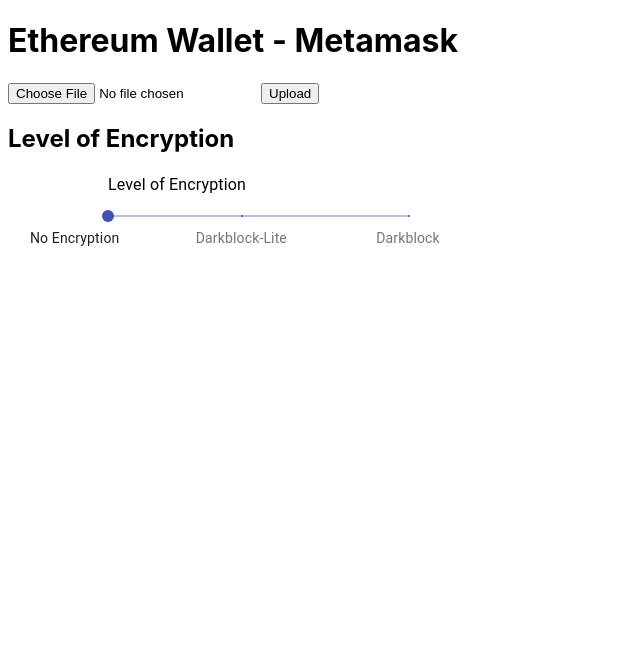
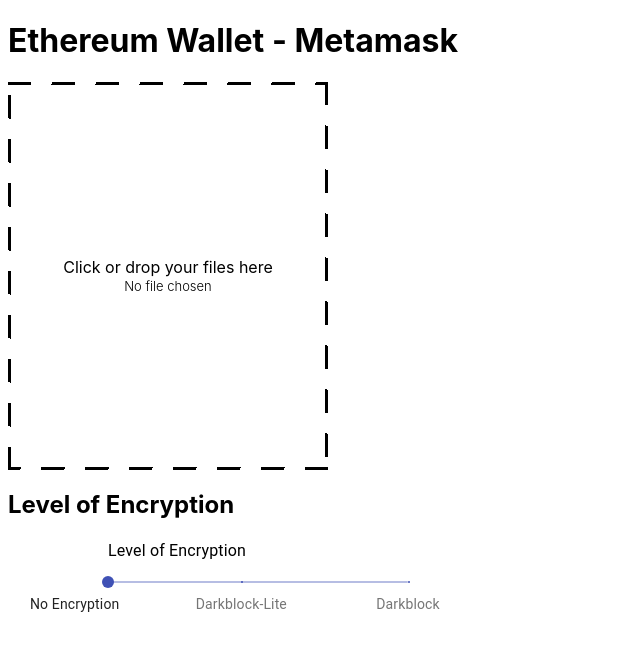
Before and after one commit to eric-blackmath/darkblock-web, a React (Create React App) app: page / in a window 1280 px wide. Shown: the top 650 px of the page, without its empty margins (0-640 px from the left). Built offline with nearby package versions, Linux system fonts and the light colour scheme; no server answers.

Commit message:
starting node server

```diff
--- a/package.json
+++ b/package.json
@@ -7,6 +7,10 @@
     "@testing-library/jest-dom": "^5.11.4",
     "@testing-library/react": "^11.1.0",
     "@testing-library/user-event": "^12.1.10",
+    "cors": "^2.8.5",
+    "express": "^4.17.1",
+    "jquery": "^3.6.0",
+    "multer": "^1.4.2",
     "node-sass": "^5.0.0",
     "react": "^17.0.2",
     "react-dom": "^17.0.2",
--- a/src/App.scss
+++ b/src/App.scss
@@ -1,3 +1,101 @@
-.container{
-    margin: 8px;
+.container {
+  margin: 8px;
 }
+
+.file-drop-area {
+  position: relative;
+  display: flex;
+  align-items: center;
+  flex-direction: column;
+  width: 450px;
+  max-width: 100%;
+  padding: 175px 10px;
+  // border: 4px dashed white;
+  // border-radius: 3px;
+  transition: 0.2s;
+  &.is-active {
+    background-color: rgba(255, 255, 255, 0.05);
+  }
+}
+
+.fake-btn {
+  flex-shrink: 0;
+  background-color: rgba(255, 255, 255, 0.04);
+  border: 1px solid rgba(255, 255, 255, 0.1);
+  border-radius: 3px;
+  padding: 8px 15px;
+  margin-right: 10px;
+  font-size: 12px;
+  text-transform: uppercase;
+  display: none;
+}
+
+.file-msg {
+  font-size: small;
+  font-weight: 300;
+  line-height: 1.4;
+  white-space: nowrap;
+  overflow: hidden;
+  text-overflow: ellipsis;
+  max-width: 75%;
+}
+
+.file-input {
+  position: absolute;
+  left: 0;
+  top: 0;
+  height: 100%;
+  width: 100%;
+  cursor: pointer;
+  opacity: 0;
+  &:focus {
+    outline: none;
+  }
+}
+
+.box {
+  background-image: repeating-linear-gradient(
+      12deg,
+      #000000,
+      #000000 23px,
+      transparent 23px,
+      transparent 43px,
+      #000000 43px
+    ),
+    repeating-linear-gradient(
+      102deg,
+      #000000,
+      #000000 23px,
+      transparent 23px,
+      transparent 43px,
+      #000000 43px
+    ),
+    repeating-linear-gradient(
+      192deg,
+      #000000,
+      #000000 23px,
+      transparent 23px,
+      transparent 43px,
+      #000000 43px
+    ),
+    repeating-linear-gradient(
+      282deg,
+      #000000,
+      #000000 23px,
+      transparent 23px,
+      transparent 43px,
+      #000000 43px
+    );
+  background-size: 3px 100%, 100% 3px, 3px 100%, 100% 3px;
+  background-position: 0 0, 0 0, 100% 0, 0 100%;
+  background-repeat: no-repeat;
+  width: 25vw;
+  display: flex;
+  align-items: center;
+  justify-content: center;
+}
+
+.preview-image{
+  width: 500px;
+  margin-top: 50px;
+}
--- a/src/components/imagePreview.js
+++ b/src/components/imagePreview.js
@@ -1,58 +1,102 @@
-import React, { Component } from 'react';
-import '../App.scss';
+import React, { Component } from "react";
+import "../App.scss";
+import $ from "jquery";
 
 class ImagePreview extends Component {
-  state =  {
+  componentDidMount() {
+    function readURL(input) {
+      if (input.files && input.files[0]) {
+        var reader = new FileReader();
+
+        reader.onload = function (e) {
+          $("#blah").attr("src", e.target.result);
+        };
+
+        reader.readAsDataURL(input.files[0]);
+      }
+    }
+
+    $("#artfile").change(function () {
+      readURL(this);
+    });
+    var $fileInput = $(".file-input");
+    var $droparea = $(".file-drop-area");
+
+    // highlight drag area
+    $fileInput.on("dragenter focus click", function () {
+      $droparea.addClass("is-active");
+    });
+
+    // back to normal state
+    $fileInput.on("dragleave blur drop", function () {
+      $droparea.removeClass("is-active");
+    });
+
+    // change inner text
+    $fileInput.on("change", function () {
+      var filesCount = $(this)[0].files.length;
+      var $textContainer = $(this).prev();
+
+      if (filesCount === 1) {
+        // if single file is selected, show file name
+        var fileName = $(this).val().split("\\").pop();
+        $textContainer.text(fileName);
+      } else {
+        // otherwise show number of files
+        $textContainer.text(filesCount + " files selected");
+      }
+    });
+  }
+  state = {
     selectedFile: null,
-    imagePreviewUrl: null
+    imagePreviewUrl: null,
   };
 
-  fileChangedHandler = event => {
+  fileChangedHandler = (event) => {
     this.setState({
-      selectedFile: event.target.files[0]
-    })
+      selectedFile: event.target.files[0],
+    });
 
     let reader = new FileReader();
 
     reader.onloadend = () => {
       this.setState({
-        imagePreviewUrl: reader.result
+        imagePreviewUrl: reader.result,
       });
-    }
+    };
 
-    reader.readAsDataURL(event.target.files[0])
-
-  }
-
-  submit = () => {
-
-    var fd = new FormData();
-
-    fd.append('file', this.state.selectedFile);
-
-    var request = new XMLHttpRequest();
-
-    request.onreadystatechange = function() {
-      if (this.readyState === 4 && this.status === 200) {
-        alert('Uploaded!');
-      }
-    };
-    request.open("POST", "https://us-central1-tutorial-e6ea7.cloudfunctions.net/fileUpload", true);
-    request.send(fd);
-  }
+    reader.readAsDataURL(event.target.files[0]);
+  };
 
   render() {
-
-    let $imagePreview = (<div className="previewText image-container"></div>);
+    let $imagePreview = <div className="previewText image-container"></div>;
     if (this.state.imagePreviewUrl) {
-      $imagePreview = (<div className="image-container" ><img src={this.state.imagePreviewUrl} alt="icon" width="200" /> </div>);
+      $imagePreview = (
+        <div className="image-container">
+          <img className="preview-image" src={this.state.imagePreviewUrl} alt="icon" />{" "}
+        </div>
+      );
     }
 
     return (
       <div className="App">
-         <input type="file" name="avatar" onChange={this.fileChangedHandler} />
-         <button type="button" onClick={this.submit} > Upload </button>
-         { $imagePreview }
+        {/* <input className="imagePreview" type="file" name="imagePreview" onChange={this.fileChangedHandler} /> */}
+        <div className="box">
+          <div className="file-drop-area">
+            <span className="fake-btn">Choose files</span>
+            <span>Click or drop your files here</span>
+            <span className="file-msg">No file chosen</span>
+            <input
+              onChange={this.fileChangedHandler}
+              className="file-input"
+              id="keyfile"
+              type="file"
+              multiple
+            />
+          </div>
+        </div>
+        {/* <button type="button" onClick={this.submit} > Upload </button> */}
+        {$imagePreview}
       </div>
     );
   }
--- a/src/components/opensea.js
+++ b/src/components/opensea.js
@@ -1,4 +1,3 @@
-
   function Opensea() {
 
     const options = {method: 'GET'};
@@ -9,7 +8,6 @@
       return (
         <div></div>
     );
-
   }
 
   export default Opensea;
```
Also changed, not shown: server.js (added, +21 -0 lines), src/controller/file.controller.js (added, +71 -0 lines), src/middleware/upload.js (added, +21 -0 lines), src/routes/index.js (added, +13 -0 lines), 2 other files (tests, documents, lock files or other folders).
